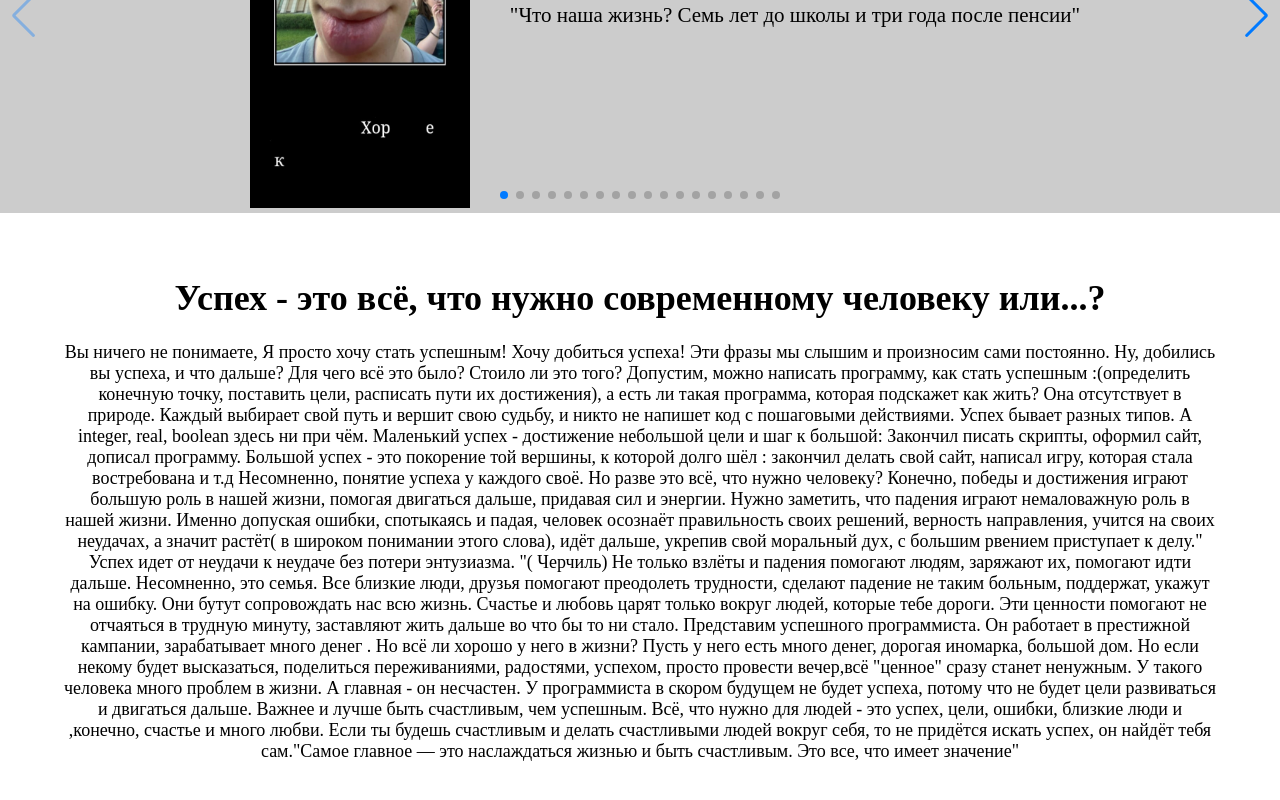
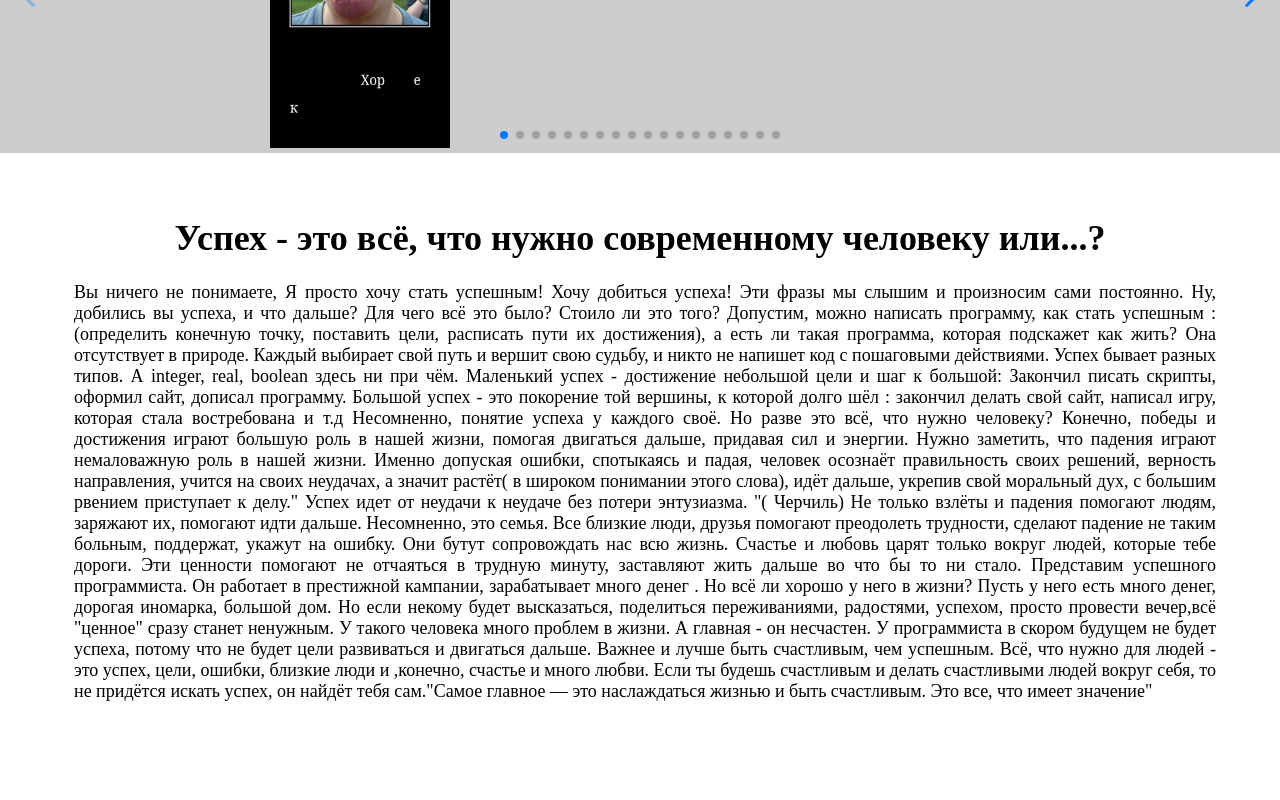
Before and after one commit to ippishio/msu-jrnl, a React (Create React App) app: page / in a window 1280 px wide. Shown: the part 662-1462 px from the top of the page. Built offline with nearby package versions, Linux system fonts and the light colour scheme.

Commit message:
Rereacting final

```diff
--- a/src/components/body-t.css
+++ b/src/components/body-t.css
@@ -18,6 +18,8 @@
     text-align: center;
 }
 .t-p{
+    text-align: justify;
+    margin-left: 10px;
     margin-top: 2%;
     font-size: 18px;
 
--- a/src/components/swiper.css
+++ b/src/components/swiper.css
@@ -55,7 +55,7 @@
   }
   .S img{
     margin-left: 50px;
-    width: 220px;
-    height: 390px;
+    width: 180px;
+    height: 330px;
 
   }
```
Also changed, not shown: 6 other files (tests, documents, lock files or other folders).
